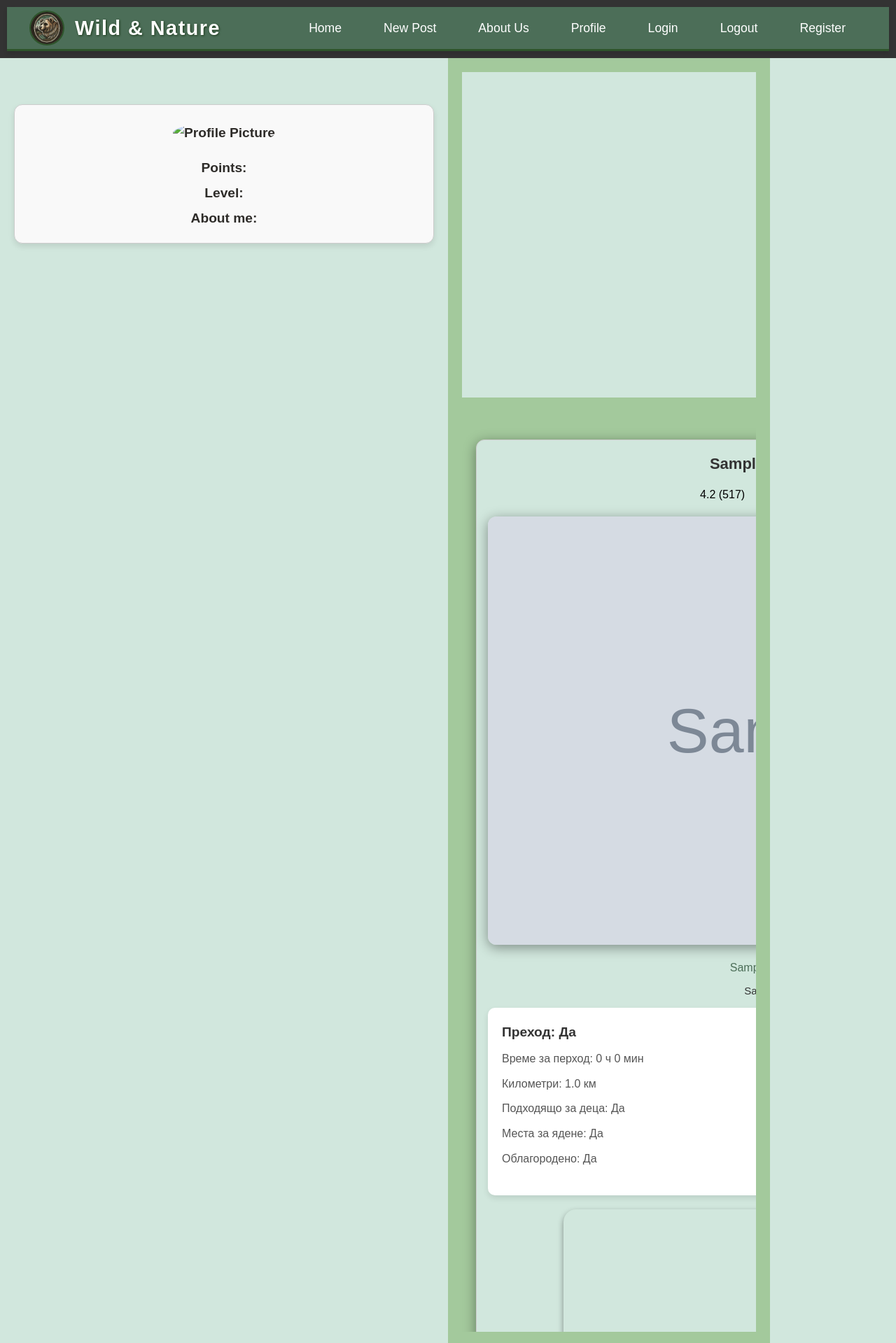
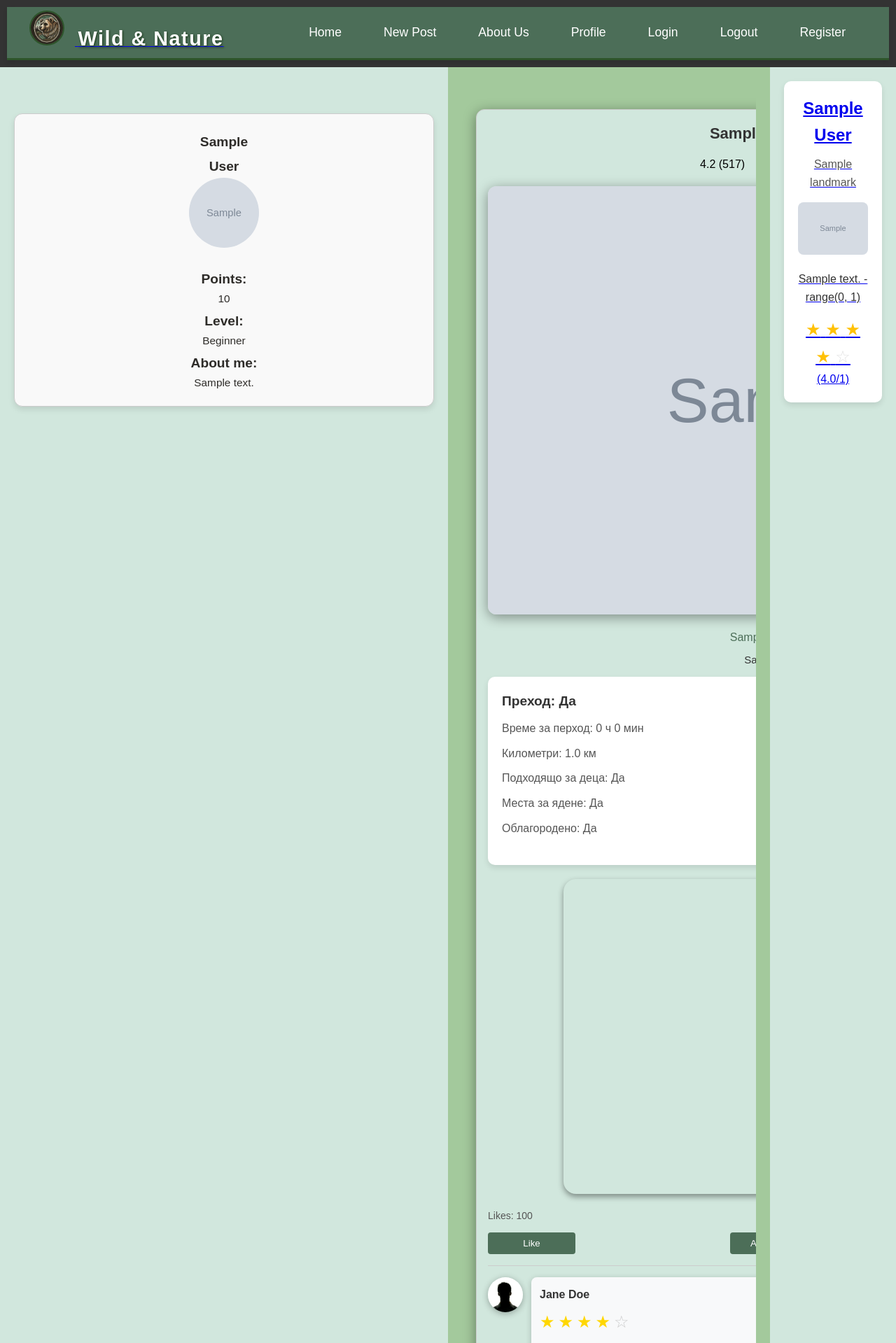
Before and after one commit to VladimirSiTozi/Wild-BG, a Django app: page /landmark/1/ in a window 1280 px wide. Shown: the top 1919 px of the page at 70% size. Run offline with Django 5.2, Linux system fonts and the light colour scheme; a user stored in the database is signed in; tables that the repository leaves empty hold one stand-in row (values such as "Sample post"); grey boxes marked "Sample" are stand-in pictures; grey boxes are pictures that could not be loaded.

Commit message:
feat: top 3 landmark - right side, add: mixin for the common sidebars

```diff
--- a/templates/accounts/profile-details.html
+++ b/templates/accounts/profile-details.html
@@ -2,7 +2,6 @@
 {% load static %}
 
 {% block content %}
-    <div class="left-container"></div>
     <div class="middle-container">
         <div class="profile-card">
             <!-- Background image section -->
@@ -179,10 +178,6 @@
                     </div>
                 </div>
             </div>
-
         </div>
-
     </div>
-
-    <div class="right-container"></div>
 {% endblock %}
--- a/templates/common/base.html
+++ b/templates/common/base.html
@@ -24,7 +24,7 @@
         {% endblock %}
     </div>
     <div class="right-container">
-
+        {% include 'common/top-rated-landmarks-right-sidebar.html' %}
     </div>
 </main>
 
--- a/templates/common/nav.html
+++ b/templates/common/nav.html
@@ -2,15 +2,17 @@
 
 <nav class="wild-nav">
     <div class="nav-left">
-        <img src="{% static 'images/wildbg-logo5.webp' %}" alt="Wild and Nature Logo" class="logo">
-        <span class="nav-title">Wild & Nature</span>
+        <a href="{% url 'home' %}">
+            <img src="{% static 'images/wildbg-logo5.webp' %}" alt="Wild and Nature Logo" class="logo">
+            <span class="nav-title">Wild & Nature</span>
+        </a>
     </div>
     <div class="nav-right">
         <ul class="nav-links">
-            <li><a href="#">Home</a></li>
+            <li><a href="{% url 'home' %}">Home</a></li>
             <li><a href="#">New Post</a></li>
             <li><a href="#">About Us</a></li>
-            <li><a href="#">Profile</a></li>
+            <li><a href="{% url 'profile-details' request.user.pk %}">Profile</a></li>
             <li><a href="#">Login</a></li>
             <li><a href="#">Logout</a></li>
             <li><a href="#">Register</a></li>
--- /dev/null
+++ b/templates/common/top-rated-landmarks-right-sidebar.html
@@ -0,0 +1,24 @@
+{% for landmark_data in top_rated_landmarks %}
+    <a href="{% url 'details-landmark' landmark_data.landmark.pk %}">
+        <div class="info-card">  {# onclick="window.location.href='https://example.com' #}
+            <h2 class="name">{{ landmark_data.landmark.user.profile.get_full_name }}</h2>
+            <p class="location">{{ landmark_data.landmark.name }}</p>
+            <img src="{{ landmark_data.landmark.image.url }}" alt="Location Picture" class="location-picture">
+            <p class="description">
+                {{ landmark_data.landmark.description }} - {{ landmark_data.empty_stars }}
+            </p>
+            <div class="rating">
+                {% for i in landmark_data.full_stars %}
+                    <span class="star">★</span>
+                {% endfor %}
+                {% if landmark_data.half_star %}
+                    <span class="star half">⯨</span>
+                {% endif %}
+                {% for i in landmark_data.empty_stars %}
+                    <span class="star empty">☆</span>
+                {% endfor %}
+            </div>
+            <p>({{ landmark_data.average_rating }}/{{ landmark_data.review_count }})</p>
+        </div>
+    </a>
+{% endfor %}
--- a/templates/landmark/landmark-details.html
+++ b/templates/landmark/landmark-details.html
@@ -12,8 +12,6 @@
     <title>Landmark</title>
 </head>
 <body>
-
-    <div class="left-container"></div>
     <div class="middle-container">
         <div class="landmark-card">
             <h2 class="landmark-name">{{ object.name }}</h2>
@@ -229,8 +227,5 @@
         </div>
 
     </div>
-    <div class="right-container"></div>
-
-     <script src="{% static 'js/script-landmark-review.js' %}"></script>
-
+    <script src="{% static 'js/script-landmark-review.js' %}"></script>
 {% endblock %}
--- a/wildBg/landmark/views.py
+++ b/wildBg/landmark/views.py
@@ -5,6 +5,7 @@
 
 from wildBg.landmark.forms import LandmarkAddForm, LandmarkEditForm, AdditionalLandmarkInfoCreateForm, ReviewForm
 from wildBg.landmark.models import Landmark
+from wildBg.mixins import SidebarContextMixin
 
 
 class LandmarkAddView(CreateView):
@@ -56,7 +57,7 @@
         ))
 
 
-class LandmarkDetailsView(DetailView):
+class LandmarkDetailsView(SidebarContextMixin, DetailView):
     model = Landmark
     template_name = 'landmark/landmark-details.html'
 
--- /dev/null
+++ b/wildBg/mixins.py
@@ -0,0 +1,57 @@
+from django.db.models import Avg, Count
+
+from wildBg.accounts.models import Profile
+from wildBg.landmark.models import Landmark
+
+
+class SidebarContextMixin:
+    def get_context_data(self, **kwargs):
+        context = super().get_context_data(**kwargs)
+
+        user = self.request.user
+
+        # Check if the user is authenticated
+        if user.is_authenticated:
+            # User profile information
+            try:
+                profile = user.profile  # Access the Profile model via the one-to-one relationship
+                context['user_profile'] = {
+                    'first_name': profile.first_name,
+                    'last_name': profile.last_name,
+                    'profile_picture': profile.profile_picture if profile.profile_picture else None,
+                    'points': profile.points,
+                    'level': profile.level,
+                    'description': profile.description,
+                }
+            except Profile.DoesNotExist:
+                context['user_profile'] = {
+                    'full_name': 'Anonymous',
+                    'profile_picture': None,
+                    'points': 0,
+                    'level': 'Beginner',
+                }
+
+            # Top 3 rated landmarks with calculated star ratings
+            top_landmarks = (
+                Landmark.objects.annotate(
+                    average_rating=Avg('reviews__rating'),  # Calculate average rating
+                    review_count=Count('reviews')  # Count total reviews
+                )
+                .filter(average_rating__isnull=False)
+                .order_by('-average_rating')[:3]
+            )
+
+            # Prepare the data for each landmark
+            context['top_rated_landmarks'] = [
+                {
+                    'landmark': landmark,
+                    'average_rating': landmark.average_rating,
+                    'review_count': landmark.review_count,
+                    'full_stars': range(int(landmark.average_rating)),
+                    'half_star': (landmark.average_rating % 1) >= 0.5,
+                    'empty_stars': range(5 - int(landmark.average_rating) - int((landmark.average_rating % 1) >= 0.5)),
+                }
+                for landmark in top_landmarks
+            ]
+
+        return context
```
Also changed, not shown: templates/common/test-home.html (deleted, +0 -10 lines), wildBg/common/views.py (+48 -22 lines), mediafiles/landmarks/Baba_Vida_Klearchos_1.jpg (added).
